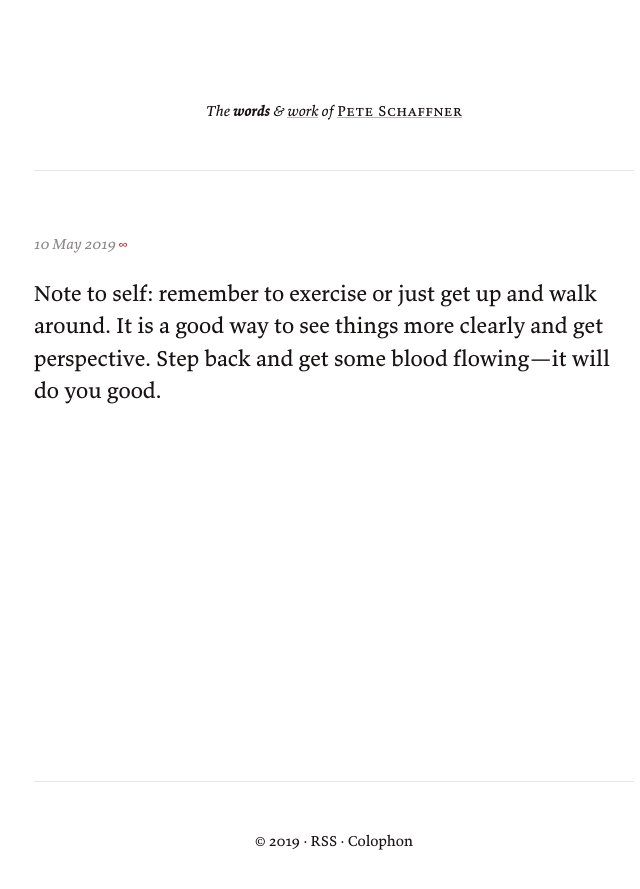
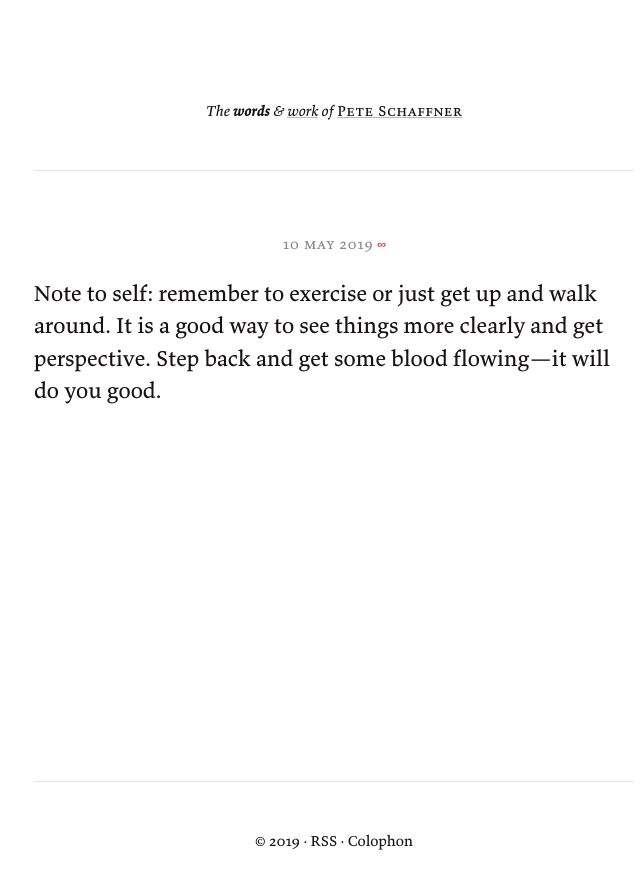
Before and after one commit to upmusings/upshift, a Jekyll site: the page built from words/index.html, in a window 1280 px wide. Shown: the top 889 px of the page, without its empty margins (306-946 px from the left). Built offline with Jekyll 4.4.1, drawn with Linux system fonts in a browser that asks for light colours.

Commit message:
Center headers

```diff
--- a/assets/css/styles.css
+++ b/assets/css/styles.css
@@ -92,10 +92,6 @@
 	background-image: linear-gradient(to bottom, rgba(var(--color-red), .3) 50%, rgba(var(--color-red), .3) 50%);
 }
 
-h1 {
-	font-size: 2em;
-}
-
 
 /* Navigation
    ========== */
@@ -137,6 +133,14 @@
 	hyphens: auto;
 }
 
+h1 {
+	font-size: 2em;
+}
+
+header, h1 {
+	text-align: center;
+}
+
 hr {
 	text-align: center;
 	border: none;
@@ -170,7 +174,8 @@
 
 .date {
 	font-size: 15px;
-	font-style: italic;
+	text-transform: lowercase;
+	font-family: var(--font-small-caps);
 }
 
 .date, .date a {
```
